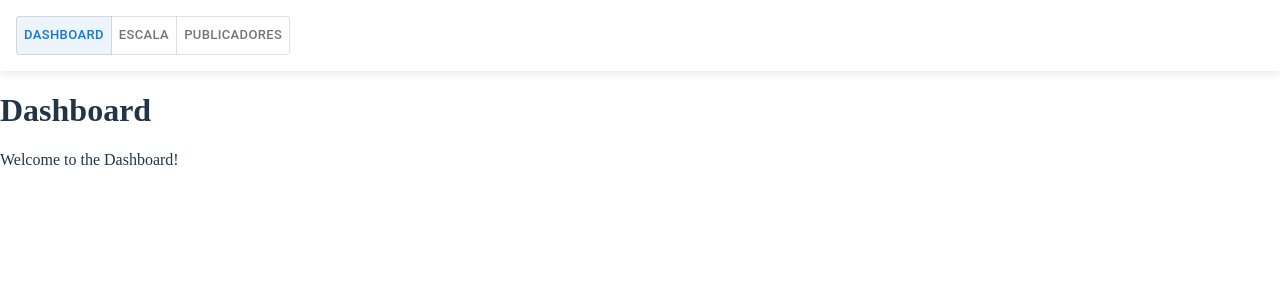
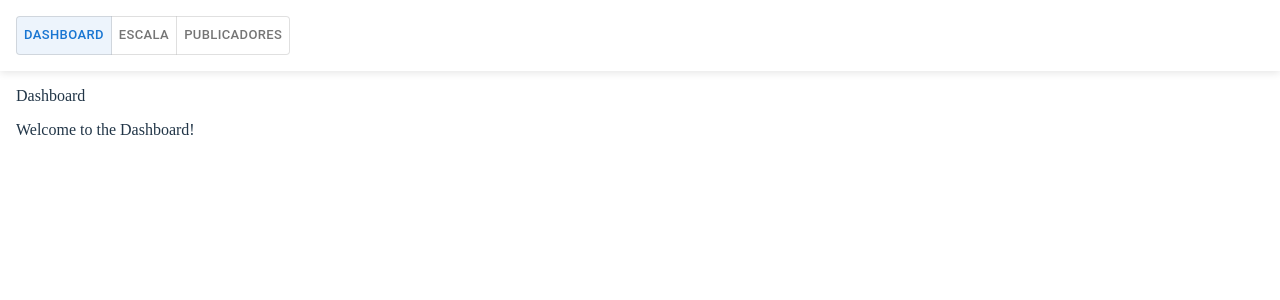
Before and after one commit to SidneiJSilva/testemunho-publico, a React (Vite) app: page /dashboard in a window 1280 px wide. Shown: the top 300 px of the page. Built offline with nearby package versions, Linux system fonts and the light colour scheme.

Commit message:
router layout adjustment

```diff
--- a/src/App.tsx
+++ b/src/App.tsx
@@ -39,7 +39,13 @@ const App = () => {
 					<Header />
 				</Box>
 
-				<TpRoutes />
+				<Box
+					sx={{
+						padding: "1rem",
+					}}
+				>
+					<TpRoutes />
+				</Box>
 			</Box>
 		</RouterWrapper>
 	);
--- a/src/components/pages/Dashboard.tsx
+++ b/src/components/pages/Dashboard.tsx
@@ -1,7 +1,7 @@
 const Dashboard = () => {
 	return (
 		<div>
-			<h1>Dashboard</h1>
+			<div>Dashboard</div>
 			<p>Welcome to the Dashboard!</p>
 		</div>
 	);
--- a/src/components/pages/People.tsx
+++ b/src/components/pages/People.tsx
@@ -1,7 +1,7 @@
 const People = () => {
 	return (
 		<div>
-			<h1>People</h1>
+			<div>People</div>
 			<p>Welcome to the People!</p>
 		</div>
 	);
--- a/src/components/pages/Schedule.tsx
+++ b/src/components/pages/Schedule.tsx
@@ -1,7 +1,7 @@
 const Schedule = () => {
 	return (
 		<div>
-			<h1>Schedule</h1>
+			<div>Schedule</div>
 			<p>Welcome to the Schedule!</p>
 		</div>
 	);
```
